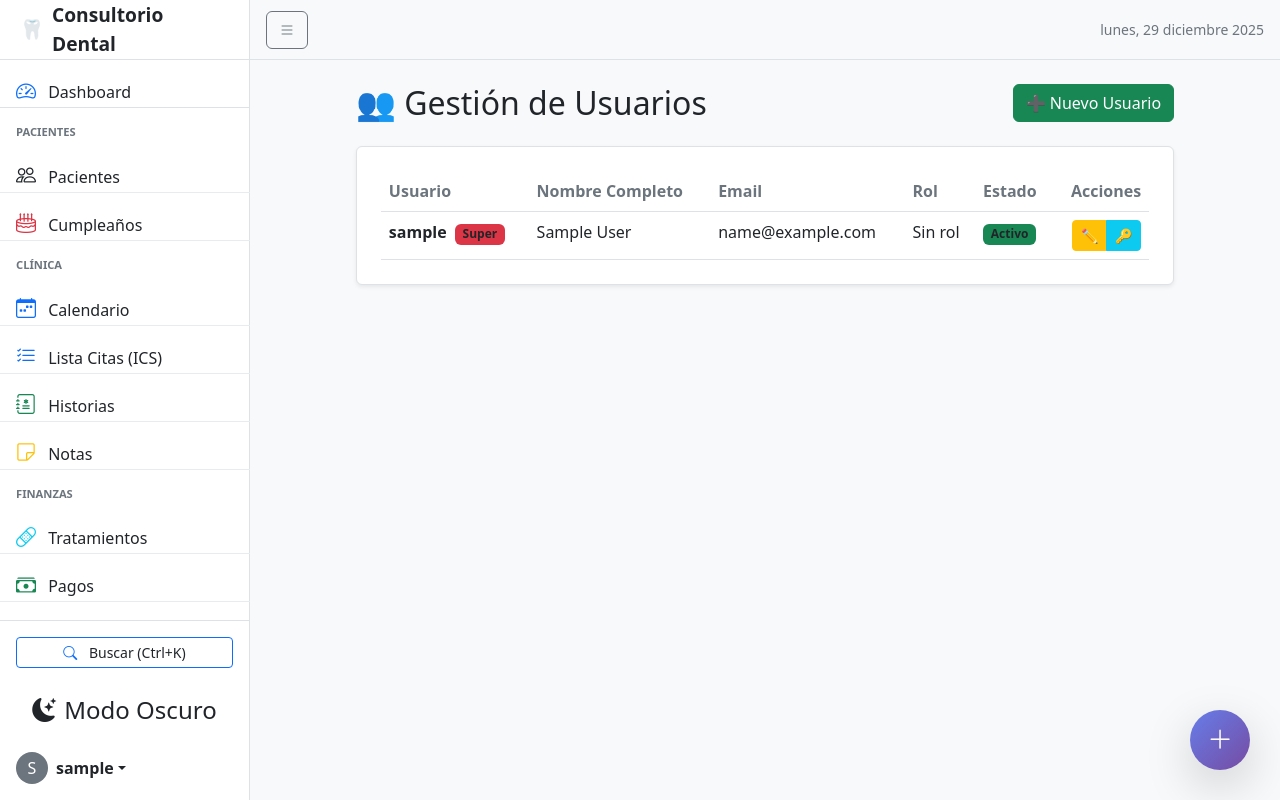
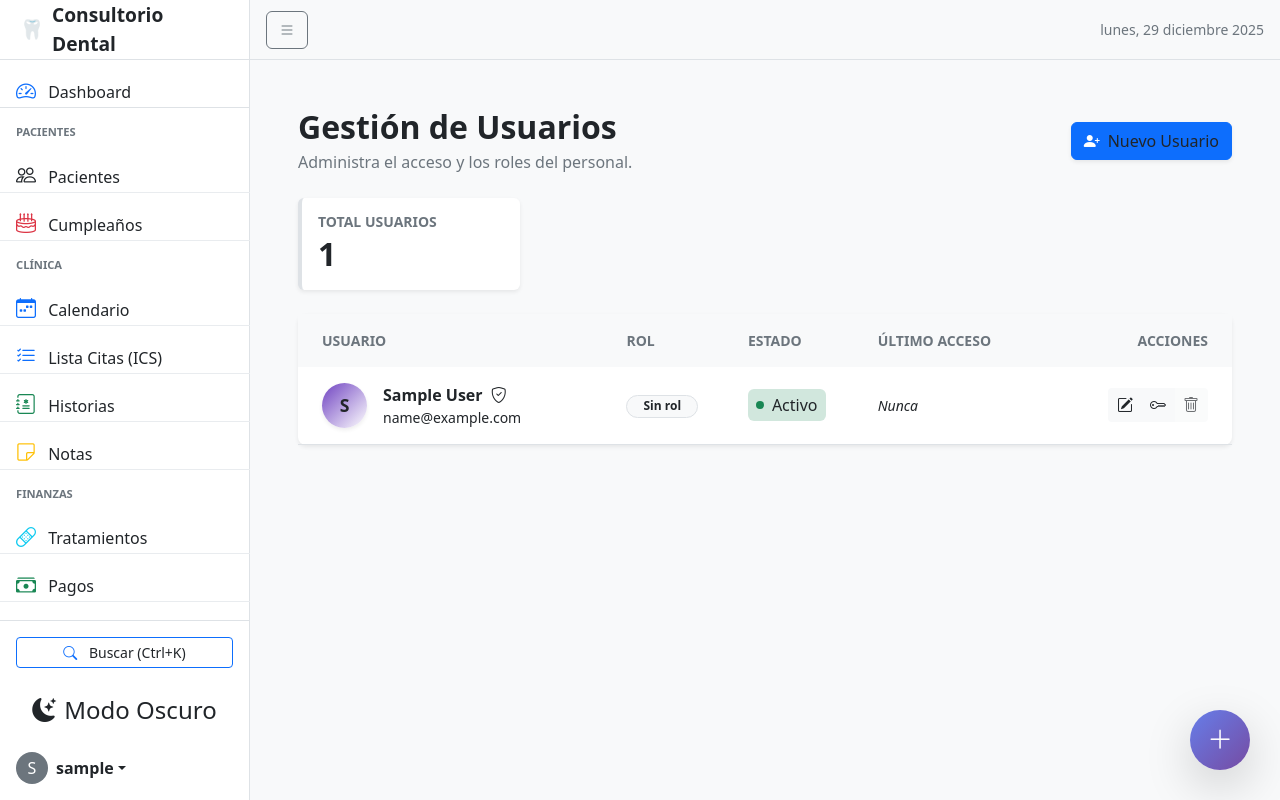
Before and after one commit to pantera3000/etapa6_dramarquez, a Django app: page /usuarios/ in a window 1280 px wide. Run offline with Django 5.2, Linux system fonts and the light colour scheme; the visitor is signed in with stand-in values (Sample User, id 1); data comes from the database, SQL or seed files in the repository; data that the repository does not hold is empty; some libraries are stand-ins or nearby versions.

Commit message:
style: redisenio moderno lista usuarios

```diff
--- a/usuarios/templates/usuarios/lista_usuarios.html
+++ b/usuarios/templates/usuarios/lista_usuarios.html
@@ -1,151 +1,185 @@
-<!-- usuarios/templates/usuarios/lista_usuarios.html -->
 {% extends 'base.html' %}
+{% load static %}
 
 {% block title %}Gestión de Usuarios{% endblock %}
 
 {% block content %}
-<div class="d-flex justify-content-center">
-    <div class="col-lg-10">
+<div class="container-fluid px-4 py-4">
     <!-- Encabezado -->
-        <div class="d-flex justify-content-between align-items-center mb-4 flex-wrap gap-2">
-            <h2 class="mb-0">👥 Gestión de Usuarios</h2>
-            <a href="{% url 'usuarios:crear' %}" class="btn btn-success">➕ Nuevo Usuario</a>
+    <div class="d-flex justify-content-between align-items-center mb-4">
+        <div>
+            <h2 class="fw-bold text-dark mb-1">Gestión de Usuarios</h2>
+            <p class="text-muted mb-0">Administra el acceso y los roles del personal.</p>
+        </div>
+        <a href="{% url 'usuarios:crear' %}" class="btn btn-primary d-flex align-items-center gap-2 shadow-sm">
+            <i class="bi bi-person-plus-fill"></i>
+            <span class="d-none d-md-inline">Nuevo Usuario</span>
+        </a>
     </div>
 
-        <!-- Tarjeta principal -->
-        <div class="bg-white p-3 p-md-4 rounded shadow-sm border">
-            {% if usuarios %}
-                <!-- VISTA DE TABLA (Desktop >= 768px) -->
-                <div class="d-none d-md-block">
+    <!-- Stats Rapidas (Opcional) -->
+    <div class="row g-3 mb-4">
+        <div class="col-md-3">
+            <div class="card border-0 shadow-sm h-100 border-start border-4 border-primary">
+                <div class="card-body">
+                    <h6 class="text-muted text-uppercase small fw-bold mb-1">Total Usuarios</h6>
+                    <h2 class="mb-0 fw-bold text-dark">{{ usuarios.count }}</h2>
+                </div>
+            </div>
+        </div>
+        <!-- Se podrían agregar más stats aquí -->
+    </div>
+
+    <!-- Lista de Usuarios -->
+    <div class="card border-0 shadow-sm rounded-3">
+        <div class="card-body p-0">
             <div class="table-responsive">
-                        <table class="table table-hover mb-0">
-                            <thead class="table-light">
+                <table class="table table-hover align-middle mb-0" style="min-width: 800px;">
+                    <thead class="bg-light">
                         <tr>
-                                    <th>Usuario</th>
-                                    <th>Nombre Completo</th>
-                                    <th>Email</th>
-                                    <th>Rol</th>
-                                    <th>Estado</th>
-                                    <th class="text-end">Acciones</th>
+                            <th class="ps-4 py-3 text-uppercase text-muted small fw-bold border-bottom-0">Usuario</th>
+                            <th class="py-3 text-uppercase text-muted small fw-bold border-bottom-0">Rol</th>
+                            <th class="py-3 text-uppercase text-muted small fw-bold border-bottom-0">Estado</th>
+                            <th class="py-3 text-uppercase text-muted small fw-bold border-bottom-0">Último Acceso</th>
+                            <th class="pe-4 py-3 text-end text-uppercase text-muted small fw-bold border-bottom-0">Acciones</th>
                         </tr>
                     </thead>
                     <tbody>
                         {% for usuario in usuarios %}
                         <tr>
-                                    <td>
-                                        <strong>{{ usuario.username }}</strong>
+                            <!-- Usuario info -->
+                            <td class="ps-4 py-3">
+                                <div class="d-flex align-items-center">
+                                    <div class="avatar-circle me-3 d-flex align-items-center justify-content-center rounded-circle text-white fw-bold shadow-sm"
+                                         style="width: 45px; height: 45px; font-size: 1.1rem;
+                                         background: linear-gradient(135deg, {% cycle '#6f42c1' '#fd7e14' '#20c997' '#0d6efd' '#dc3545' %}, #ffffff);">
+                                        {{ usuario.username|slice:":1"|upper }}
+                                    </div>
+                                    <div>
+                                        <div class="fw-bold text-dark">
+                                            {{ usuario.get_full_name|default:usuario.username }}
                                             {% if usuario.is_superuser %}
-                                            <span class="badge bg-danger ms-1">Super</span>
+                                                <i class="bi bi-shield-check text-warning ms-1" title="Superusuario" data-bs-toggle="tooltip"></i>
+                                            {% endif %}
+                                        </div>
+                                        <div class="text-muted small">{{ usuario.email|default:"Sin email" }}</div>
+                                    </div>
+                                </div>
+                            </td>
+
+                            <!-- Rol -->
+                            <td class="py-3">
+                                {% for grupo in usuario.groups.all %}
+                                    {% if grupo.name == 'Administrador' %}
+                                        <span class="badge bg-danger-subtle text-danger border border-danger-subtle rounded-pill px-3">
+                                            <i class="bi bi-shield-lock me-1"></i> Admin
+                                        </span>
+                                    {% elif grupo.name == 'Doctor' %}
+                                        <span class="badge bg-primary-subtle text-primary border border-primary-subtle rounded-pill px-3">
+                                            <i class="bi bi-heart-pulse me-1"></i> Doctor
+                                        </span>
+                                    {% elif grupo.name == 'Asistente' %}
+                                        <span class="badge bg-info-subtle text-info border border-info-subtle rounded-pill px-3">
+                                            <i class="bi bi-person-badge me-1"></i> Asistente
+                                        </span>
+                                    {% else %}
+                                        <span class="badge bg-secondary-subtle text-secondary border border-secondary-subtle rounded-pill px-3">
+                                            {{ grupo.name }}
+                                        </span>
+                                    {% endif %}
+                                {% empty %}
+                                    <span class="badge bg-light text-muted border rounded-pill px-3">Sin rol</span>
+                                {% endfor %}
+                            </td>
+
+                            <!-- Estado -->
+                            <td class="py-3">
+                                {% if usuario.is_active %}
+                                    <span class="d-inline-flex align-items-center text-success fw-medium px-2 py-1 rounded bg-success-subtle">
+                                        <span class="d-inline-block rounded-circle bg-success me-2" style="width: 8px; height: 8px;"></span>
+                                        Activo
+                                    </span>
+                                {% else %}
+                                    <span class="d-inline-flex align-items-center text-secondary fw-medium px-2 py-1 rounded bg-secondary-subtle">
+                                        <span class="d-inline-block rounded-circle bg-secondary me-2" style="width: 8px; height: 8px;"></span>
+                                        Inactivo
+                                    </span>
                                 {% endif %}
                             </td>
-                                    <td>{{ usuario.get_full_name|default:"—" }}</td>
-                                    <td>{{ usuario.email|default:"—" }}</td>
-                                    <td>
-                                        {% for grupo in usuario.groups.all %}
-                                            {% if grupo.name == 'Administrador' %}
-                                                <span class="badge bg-danger">{{ grupo.name }}</span>
-                                            {% elif grupo.name == 'Doctor' %}
-                                                <span class="badge bg-primary">{{ grupo.name }}</span>
-                                            {% elif grupo.name == 'Asistente' %}
-                                                <span class="badge bg-info">{{ grupo.name }}</span>
+
+                            <!-- Ultimo Acceso -->
+                            <td class="py-3">
+                                <div class="text-muted small">
+                                    {% if usuario.last_login %}
+                                        <div class="d-flex align-items-center gap-1">
+                                            <i class="bi bi-clock"></i> {{ usuario.last_login|date:"d M Y" }}
+                                        </div>
+                                        <div class="text-xs ms-3">{{ usuario.last_login|date:"H:i" }}</div>
                                     {% else %}
-                                                <span class="badge bg-secondary">{{ grupo.name }}</span>
+                                        <span class="text-muted fst-italic">Nunca</span>
                                     {% endif %}
-                                        {% empty %}
-                                            <span class="text-muted">Sin rol</span>
-                                        {% endfor %}
+                                </div>
                             </td>
-                                    <td>
-                                        {% if usuario.is_active %}
-                                            <span class="badge bg-success">Activo</span>
+
+                            <!-- Acciones -->
+                            <td class="pe-4 py-3 text-end">
+                                <div class="btn-group">
+                                    <a href="{% url 'usuarios:editar' usuario.pk %}" class="btn btn-light btn-sm text-primary" title="Editar" data-bs-toggle="tooltip">
+                                        <i class="bi bi-pencil-square fs-6"></i>
+                                    </a>
+                                    <a href="{% url 'usuarios:cambiar_password' usuario.pk %}" class="btn btn-light btn-sm text-dark" title="Cambiar Contraseña" data-bs-toggle="tooltip">
+                                        <i class="bi bi-key fs-6"></i>
+                                    </a>
+                                    {% if usuario != request.user %}
+                                        <a href="{% url 'usuarios:eliminar' usuario.pk %}" class="btn btn-light btn-sm text-danger" title="Eliminar" data-bs-toggle="tooltip">
+                                            <i class="bi bi-trash fs-6"></i>
+                                        </a>
                                     {% else %}
-                                            <span class="badge bg-secondary">Inactivo</span>
-                                        {% endif %}
-                                    </td>
-                                    <td class="text-end">
-                                        <div class="btn-group btn-group-sm">
-                                            <a href="{% url 'usuarios:editar' usuario.pk %}" class="btn btn-warning" title="Editar">✏️</a>
-                                            <a href="{% url 'usuarios:cambiar_password' usuario.pk %}" class="btn btn-info" title="Cambiar contraseña">🔑</a>
-                                            {% if usuario != request.user %}
-                                                <a href="{% url 'usuarios:eliminar' usuario.pk %}" class="btn btn-danger" title="Eliminar">🗑️</a>
+                                        <button class="btn btn-light btn-sm text-muted" disabled title="No puedes eliminarte a ti mismo">
+                                            <i class="bi bi-trash fs-6"></i>
+                                        </button>
                                     {% endif %}
                                 </div>
                             </td>
                         </tr>
                         {% endfor %}
+
+                        {% if not usuarios %}
+                        <tr>
+                            <td colspan="5" class="text-center py-5">
+                                <div class="text-muted mb-3">
+                                    <i class="bi bi-people fs-1 d-block mb-3 opacity-50"></i>
+                                    No se encontraron usuarios.
+                                </div>
+                                <a href="{% url 'usuarios:crear' %}" class="btn btn-outline-primary btn-sm">
+                                    Crear primer usuario
+                                </a>
+                            </td>
+                        </tr>
+                        {% endif %}
                     </tbody>
                 </table>
             </div>
         </div>
-
-                <!-- VISTA DE TARJETAS (Móvil < 768px) -->
-                <div class="d-md-none">
-                    {% for usuario in usuarios %}
-                    <div class="card mb-3 shadow-sm">
-                        <div class="card-body">
-                            <div class="d-flex justify-content-between align-items-start mb-2">
-                                <h5 class="card-title fw-bold mb-0">
-                                    {{ usuario.username }}
-                                    {% if usuario.is_superuser %}
-                                        <span class="badge bg-danger">Super</span>
-                                    {% endif %}
-                                </h5>
-                                {% if usuario.is_active %}
-                                    <span class="badge bg-success">Activo</span>
-                                {% else %}
-                                    <span class="badge bg-secondary">Inactivo</span>
-                                {% endif %}
+    </div>
 </div>
 
-                            {% if usuario.get_full_name %}
-                            <p class="mb-2">
-                                <strong>Nombre:</strong> {{ usuario.get_full_name }}
-                            </p>
-                            {% endif %}
-
-                            {% if usuario.email %}
-                            <p class="mb-2">
-                                <strong>Email:</strong> {{ usuario.email }}
-                            </p>
-                            {% endif %}
-
-                            <p class="mb-3">
-                                <strong>Rol:</strong>
-                                {% for grupo in usuario.groups.all %}
-                                    {% if grupo.name == 'Administrador' %}
-                                        <span class="badge bg-danger">{{ grupo.name }}</span>
-                                    {% elif grupo.name == 'Doctor' %}
-                                        <span class="badge bg-primary">{{ grupo.name }}</span>
-                                    {% elif grupo.name == 'Asistente' %}
-                                        <span class="badge bg-info">{{ grupo.name }}</span>
-                                    {% else %}
-                                        <span class="badge bg-secondary">{{ grupo.name }}</span>
-                                    {% endif %}
-                                {% empty %}
-                                    <span class="text-muted">Sin rol</span>
-                                {% endfor %}
-                            </p>
-
-                            <div class="d-grid gap-2">
-                                <a href="{% url 'usuarios:editar' usuario.pk %}" class="btn btn-sm btn-warning">✏️ Editar</a>
-                                <div class="btn-group">
-                                    <a href="{% url 'usuarios:cambiar_password' usuario.pk %}" class="btn btn-sm btn-info">🔑 Cambiar Contraseña</a>
-                                    {% if usuario != request.user %}
-                                        <a href="{% url 'usuarios:eliminar' usuario.pk %}" class="btn btn-sm btn-danger">🗑️ Eliminar</a>
-                                    {% endif %}
-                                </div>
-                            </div>
-                        </div>
-                    </div>
-                    {% endfor %}
-                </div>
-            {% else %}
-                <div class="text-center py-5">
-                    <p class="text-muted mb-3">No hay usuarios registrados.</p>
-                    <a href="{% url 'usuarios:crear' %}" class="btn btn-success">➕ Crear Primer Usuario</a>
-                </div>
-            {% endif %}
-        </div>
-    </div>
-</div>
+<style>
+    /* Estilos adicionales para la tabla de usuarios */
+    .avatar-circle {
+        transition: transform 0.2s;
+    }
+    .table-hover tbody tr:hover .avatar-circle {
+        transform: scale(1.1);
+    }
+    .btn-group .btn {
+        border: 1px solid transparent;
+        transition: all 0.2s;
+    }
+    .btn-group .btn:hover {
+        background-color: #e9ecef;
+        border-color: #dee2e6;
+        transform: translateY(-2px);
+    }
+</style>
 {% endblock %}
```
Lines whose indentation alone changed are shown as unchanged.
